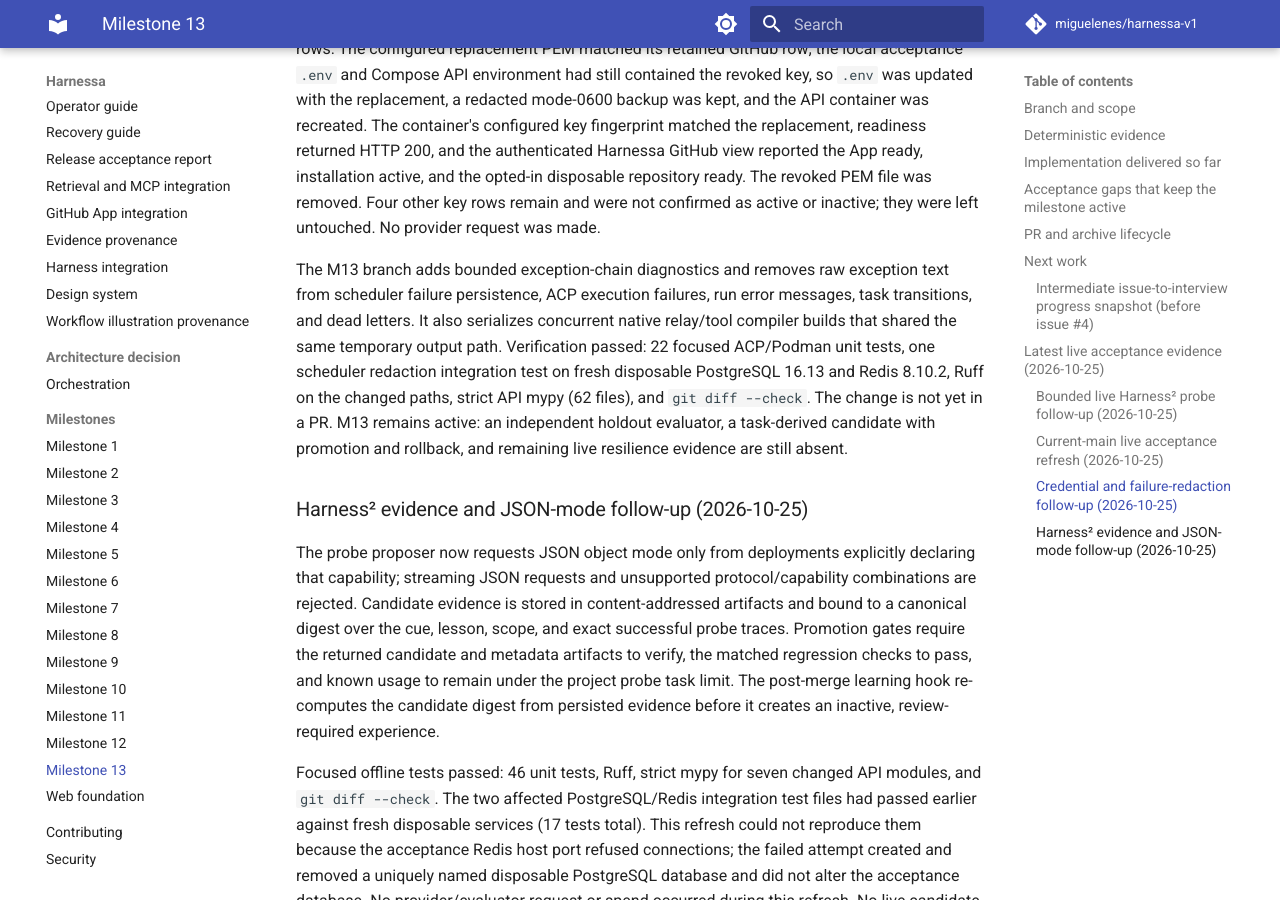
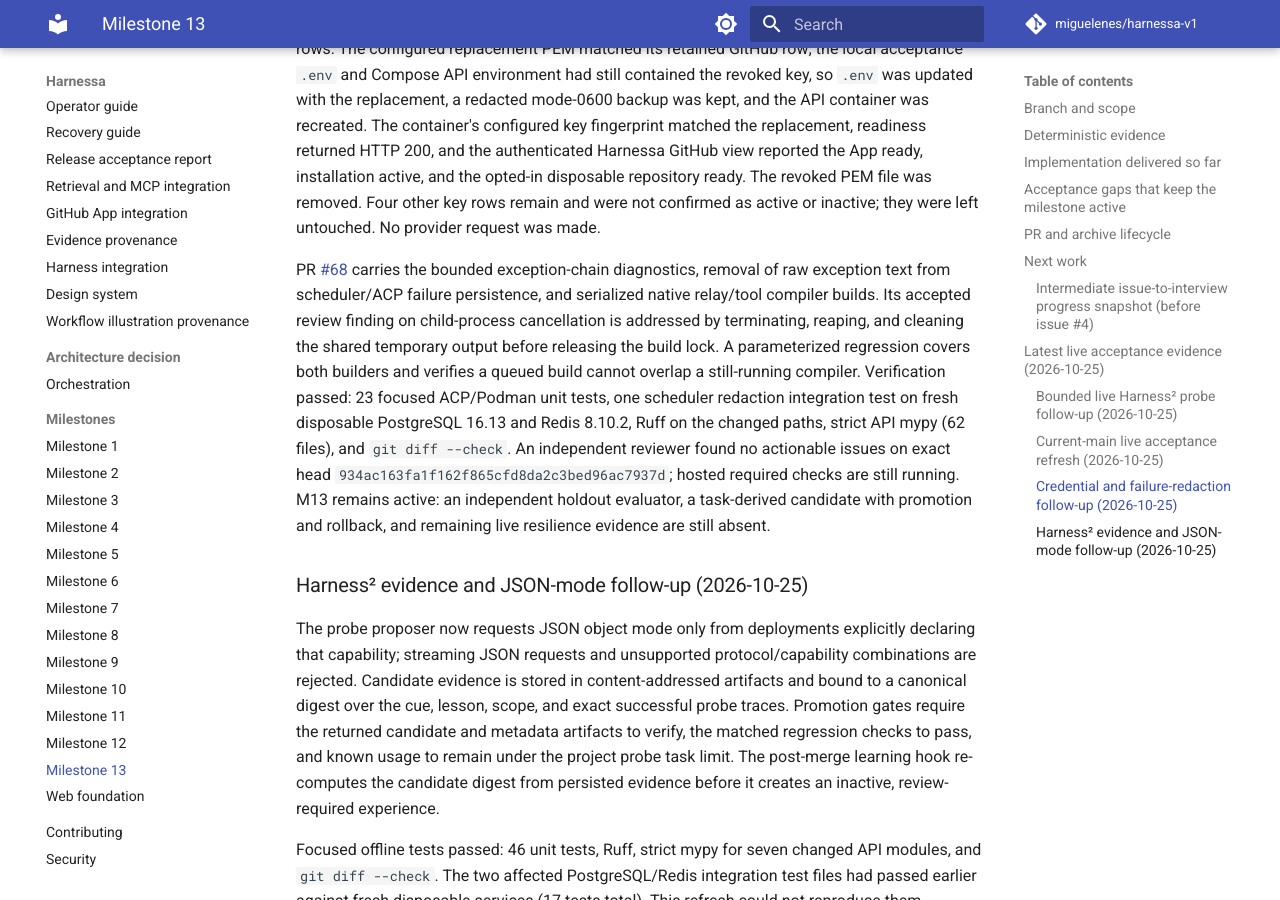
Before and after one commit to miguelenes/harnessa-v1, an MkDocs documentation site: the page built from docs/milestones/13.md, in a window 1280 px wide and 900 px high, scrolled down 14003 px. Built offline with MkDocs 1.6.1 and Material for MkDocs 9.7.7, drawn with Linux system fonts in a browser that asks for light colours; comment, search, counter and statistics services are not loaded.

Commit message:
docs(m13): record cancellation review fix

```diff
--- a/docs/milestones/13.md
+++ b/docs/milestones/13.md
@@ -137,7 +137,7 @@
 
 After PR #67, `origin/main` was refreshed at `24982ed1b1a79a8fa884850b5ffb928a10a12826`; Prompt 8 remains archived unchanged at the previously recorded SHA, and prompts 13–17 remain active. GitHub's live App key-pairs page initially showed six keys. The configured old PEM was matched to its row locally without printing key material, and that exact row was deleted through GitHub's UI after the user's completed access challenge. The page then showed five rows. The configured replacement PEM matched its retained GitHub row; the local acceptance `.env` and Compose API environment had still contained the revoked key, so `.env` was updated with the replacement, a redacted mode-0600 backup was kept, and the API container was recreated. The container's configured key fingerprint matched the replacement, readiness returned HTTP 200, and the authenticated Harnessa GitHub view reported the App ready, installation active, and the opted-in disposable repository ready. The revoked PEM file was removed. Four other key rows remain and were not confirmed as active or inactive; they were left untouched. No provider request was made.
 
-The M13 branch adds bounded exception-chain diagnostics and removes raw exception text from scheduler failure persistence, ACP execution failures, run error messages, task transitions, and dead letters. It also serializes concurrent native relay/tool compiler builds that shared the same temporary output path. Verification passed: 22 focused ACP/Podman unit tests, one scheduler redaction integration test on fresh disposable PostgreSQL 16.13 and Redis 8.10.2, Ruff on the changed paths, strict API mypy (62 files), and `git diff --check`. The change is not yet in a PR. M13 remains active: an independent holdout evaluator, a task-derived candidate with promotion and rollback, and remaining live resilience evidence are still absent.
+PR [#68](https://github.com/miguelenes/harnessa-v1/pull/68) carries the bounded exception-chain diagnostics, removal of raw exception text from scheduler/ACP failure persistence, and serialized native relay/tool compiler builds. Its accepted review finding on child-process cancellation is addressed by terminating, reaping, and cleaning the shared temporary output before releasing the build lock. A parameterized regression covers both builders and verifies a queued build cannot overlap a still-running compiler. Verification passed: 23 focused ACP/Podman unit tests, one scheduler redaction integration test on fresh disposable PostgreSQL 16.13 and Redis 8.10.2, Ruff on the changed paths, strict API mypy (62 files), and `git diff --check`. An independent reviewer found no actionable issues on exact head `934ac163fa1f162f865cfd8da2c3bed96ac7937d`; hosted required checks are still running. M13 remains active: an independent holdout evaluator, a task-derived candidate with promotion and rollback, and remaining live resilience evidence are still absent.
 
 ### Harness² evidence and JSON-mode follow-up (2026-10-25)
 
```
Also changed, not shown: docs/acceptance-report.md (+1 -1 lines).
